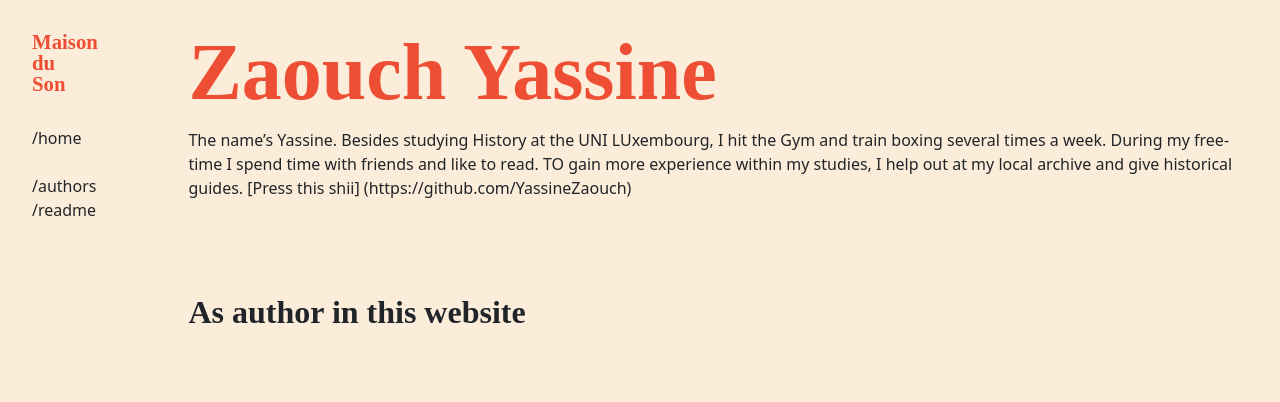
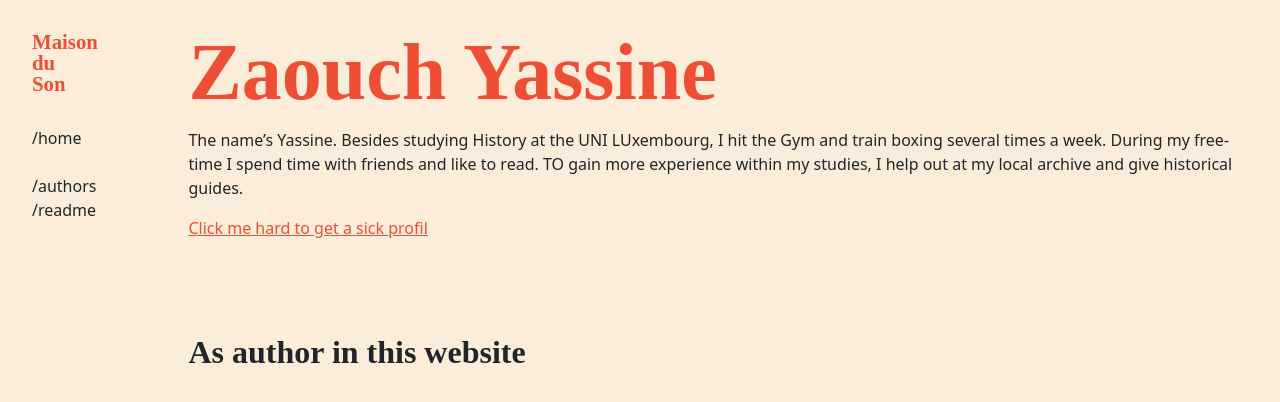
Before and after one commit to C2DH/maison-du-son, a Jekyll site: the page built from _people/zaouch-yassine.md, in a window 1280 px wide. Shown: the top 402 px of the page. Built offline with Jekyll 4.4.1, drawn with Linux system fonts in a browser that asks for light colours; some web fonts are replaced.

Commit message:
Update zaouch-yassine.md

```diff
--- a/_people/zaouch-yassine.md
+++ b/_people/zaouch-yassine.md
@@ -6,4 +6,5 @@ authors:
 ---
 
 The name's Yassine. Besides studying History at the UNI LUxembourg, I hit the Gym and train boxing several times a week. During my free-time I spend time with friends and like to read. TO gain more experience within my studies, I help out at my local archive and give historical guides.
-[Press this shii] (https://github.com/YassineZaouch)
+
+[Click me hard to get a sick profil](https://github.com/YassineZaouch)
```
